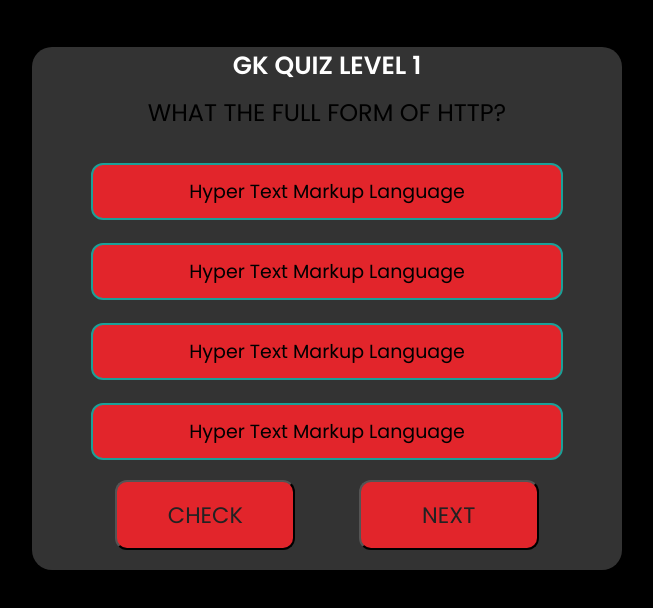
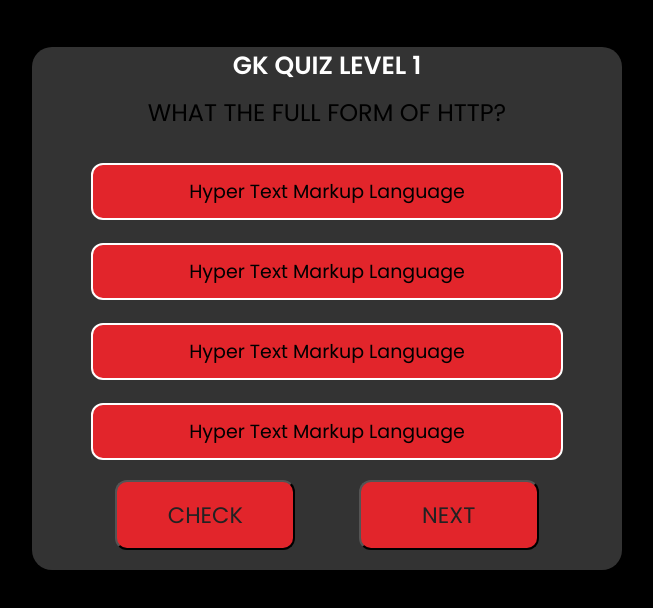
Before and after one commit to Aasheeqcode/quizapp, a website: page quizapp.html in a window 1280 px wide. Shown: the part 48-656 px from the top of the page, without its empty margins (313-966 px from the left). Drawn offline with nearby package versions, Linux system fonts and the light colour scheme; no server answers.

Commit message:
Update quizapp.css

```diff
--- a/quizapp.css
+++ b/quizapp.css
@@ -76,7 +76,7 @@ main .card h3{
 }
 #mcq .choice{
     font-size: 19px;
-    border:2px solid #1ba098;
+    border:2px solid #fff;
     margin-top: 23px;
     padding: 12px;
     background: #e2252b;
```
